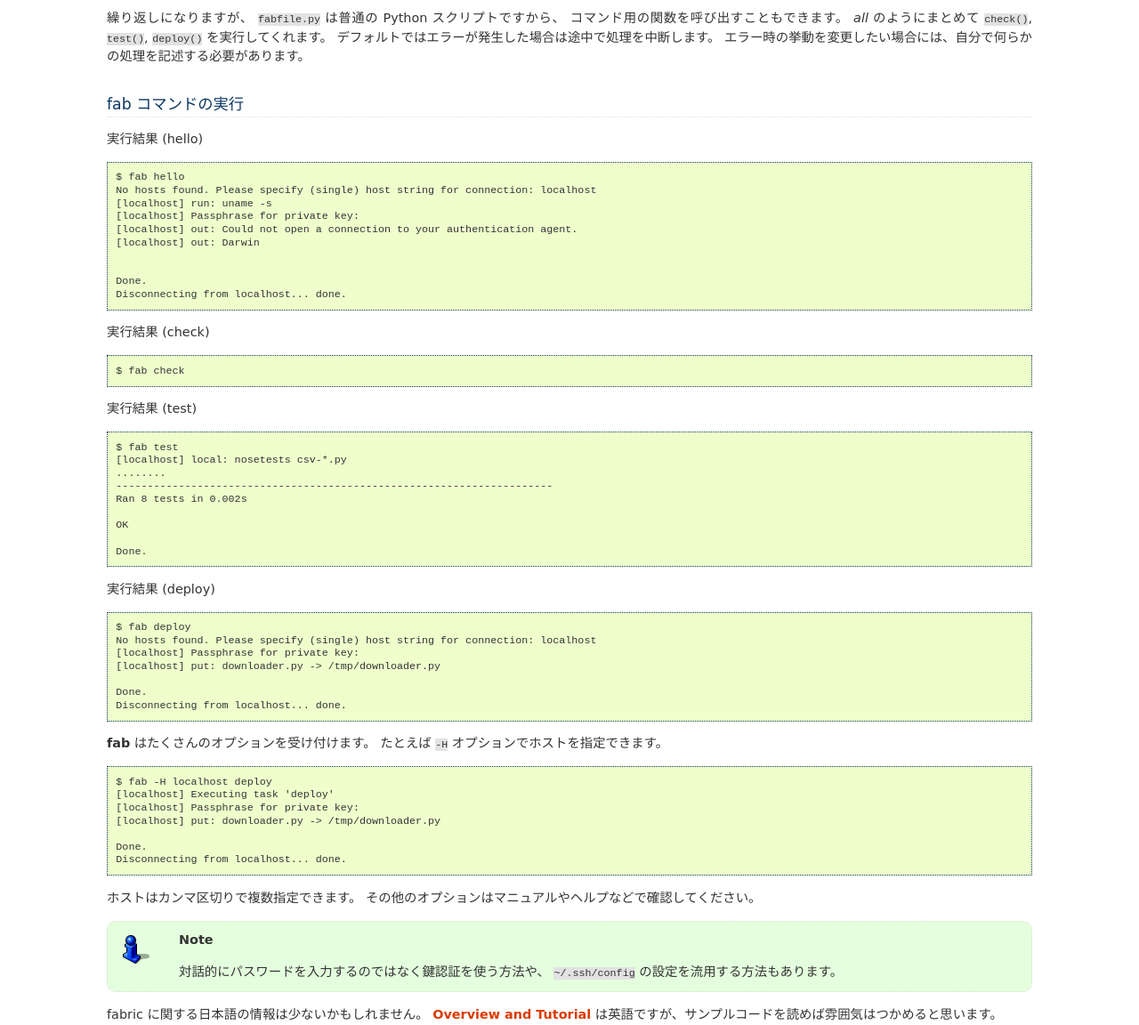
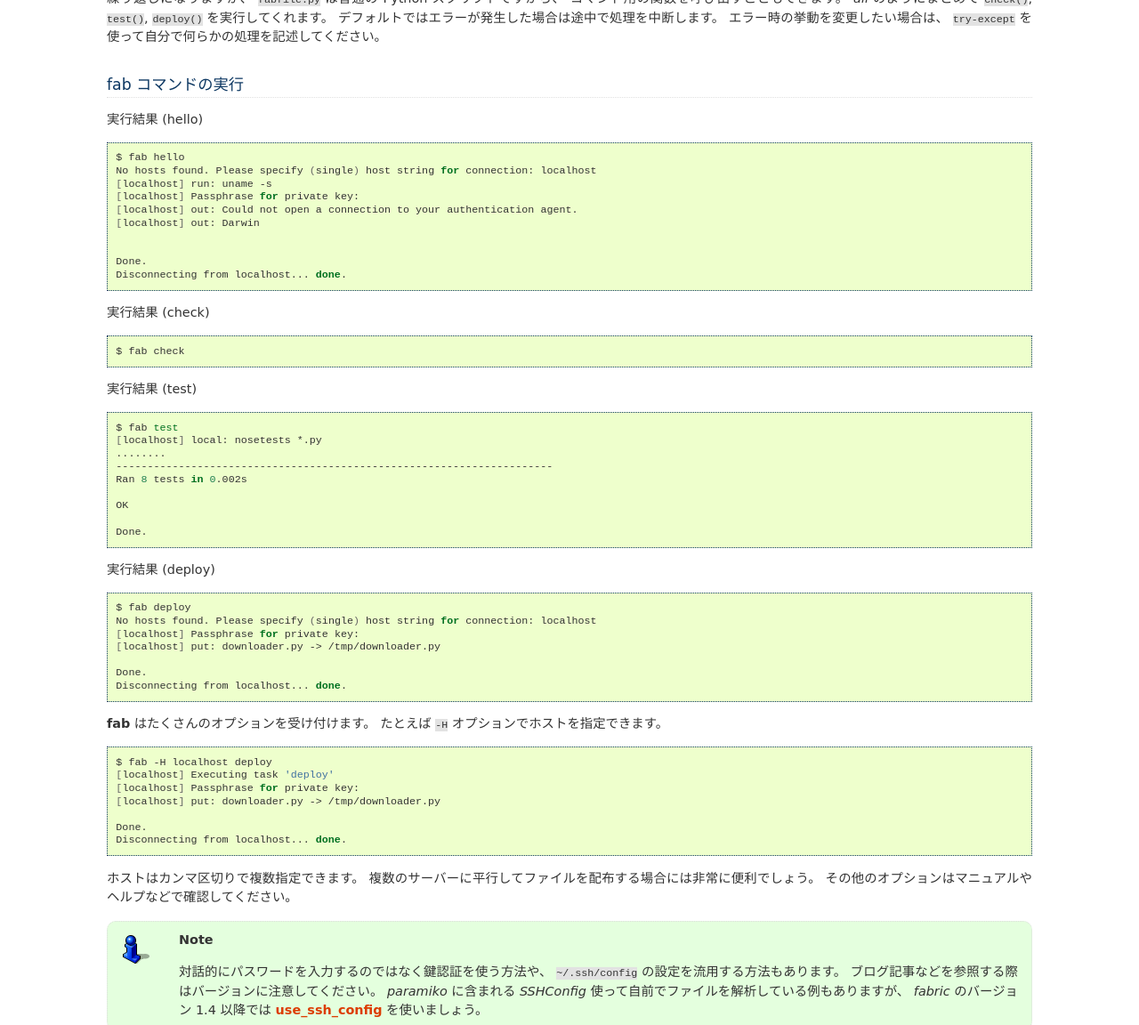
Before and after one commit to skitazaki/python-school-ja, a Sphinx documentation site: the page built from doc/cmdline/cmdline-6.txt, in a window 1280 px wide and 1400 px high, scrolled down 944 px, cut to the strip 248-1400 px from the top of the window. Shown: the whole strip at 89% size. Built offline with Sphinx 7.4.7, drawn with Linux system fonts in a browser that asks for light colours; some of the changed text lies outside the part shown.

Commit message:
Update command line example to connect remote server(s).

```diff
--- a/doc/cmdline/cmdline-6.txt
+++ b/doc/cmdline/cmdline-6.txt
@@ -1,41 +1,51 @@
 =============
 fabric を使う
 =============
+
 アプリケーションのデプロイやシステム管理を簡単に扱えるライブラリとして
 *fabric* があります。
 
 * `fabric`_ - docs.fabfile.org
 
-.. _fabric: http://docs.fabfile.org/en/1.3.3/index.html
+.. _fabric: http://www.fabfile.org/
 
 .. warning::
 
-    Python 2.5 以上が必要です。
-    CentOS 標準のものは Python 2.4 なので、自分で 2.5 / 2.6 / 2.7 のいずれかをインストールしてください。
-    Ubuntu や MacOSX Lion は Python 2.7 がインストールされているはずなので、
-    そのまま使い始められます。
+    Python 2.5 以上が必要で、まだ Python 3.x 系には対応していません。
+    CentOS 標準のものは Python 2.4 なので、自分で 2.7 をインストールしてください。
+    Ubuntu や MacOSX Lion は Python 2.7 がインストールされているはずなので、そのまま使い始められます。
+
+    Python 3.x 系への対応はこちらの Issue で確認できます。
+    依存する *paramiko* の Issue は Close されましたので、たまには確認してみましょう。
+
+    * `Python 3.3 support #1050`_
+
+.. _`Python 3.3 support #1050`: https://github.com/fabric/fabric/issues/1050
 
 fabric のインストール
 =====================
-:file:`requirements.txt` に *fabric* を追加し、 :command:`pip` でインストールします。 ::
 
-    $ source bin/activate
-    $ pip install -r requirements.txt
+Python 2.7 の環境を :command:`virtualenv` で作成し、
+:command:`pip` で *fabric* をインストールします。
 
-.. note::
+.. code-block:: bash
 
-    :file:`requirements.txt` に追加。 ::
+    $ virtualenv --distribute $HOME/.pyvenv/python-school-ja-py27
+    $ source $HOME/.pyvenv/python-school-ja-py27/bin/activate
+    $ pip install fabric
 
-        fabric
+:command:`fab` コマンドが使えるようになります。
 
-:command:`fab` というコマンドが使えるようになります。 ::
+.. code-block:: bash
 
     $ fab --version
-    Fabric 1.3.3
+    Fabric 1.8.3
+    Paramiko 1.12.4
 
 fabfile.py
 ==========
-`fabric` では :file:`fabfile.py` というファイルを使います。
+
+*fabric* では :file:`fabfile.py` というファイルを使います。
 :command:`make` における :file:`Makefile` のようなものです。
 
 :file:`fabfile.py` は通常の Python スクリプトですが、
@@ -59,11 +69,14 @@
 コマンド用の関数を呼び出すこともできます。
 *all* のようにまとめて ``check()``, ``test()``, ``deploy()`` を実行してくれます。
 デフォルトではエラーが発生した場合は途中で処理を中断します。
-エラー時の挙動を変更したい場合には、自分で何らかの処理を記述する必要があります。
+エラー時の挙動を変更したい場合は、 ``try-except`` を使って自分で何らかの処理を記述してください。
 
 fab コマンドの実行
 ==================
-実行結果 (hello) ::
+
+実行結果 (hello)
+
+.. code-block:: bash
 
     $ fab hello
     No hosts found. Please specify (single) host string for connection: localhost
@@ -76,14 +89,18 @@
     Done.
     Disconnecting from localhost... done.
 
-実行結果 (check) ::
+実行結果 (check)
+
+.. code-block:: bash
 
     $ fab check
 
-実行結果 (test) ::
+実行結果 (test)
+
+.. code-block:: bash
 
     $ fab test
-    [localhost] local: nosetests csv-*.py
+    [localhost] local: nosetests *.py
     ........
     ----------------------------------------------------------------------
     Ran 8 tests in 0.002s
@@ -92,7 +109,9 @@
 
     Done.
 
-実行結果 (deploy) ::
+実行結果 (deploy)
+
+.. code-block:: bash
 
     $ fab deploy
     No hosts found. Please specify (single) host string for connection: localhost
@@ -103,7 +122,9 @@
     Disconnecting from localhost... done.
 
 :command:`fab` はたくさんのオプションを受け付けます。
-たとえば ``-H`` オプションでホストを指定できます。 ::
+たとえば ``-H`` オプションでホストを指定できます。
+
+.. code-block:: bash
 
     $ fab -H localhost deploy
     [localhost] Executing task 'deploy'
@@ -114,17 +135,23 @@
     Disconnecting from localhost... done.
 
 ホストはカンマ区切りで複数指定できます。
+複数のサーバーに平行してファイルを配布する場合には非常に便利でしょう。
 その他のオプションはマニュアルやヘルプなどで確認してください。
 
 .. note::
 
     対話的にパスワードを入力するのではなく鍵認証を使う方法や、
     :file:`~/.ssh/config` の設定を流用する方法もあります。
+    ブログ記事などを参照する際はバージョンに注意してください。
+    *paramiko* に含まれる `SSHConfig` 使って自前でファイルを解析している例もありますが、
+    *fabric* のバージョン 1.4 以降では `use_ssh_config`_ を使いましょう。
+
+.. _`use_ssh_config`: http://docs.fabfile.org/en/1.8/usage/env.html#use-ssh-config
 
 fabric に関する日本語の情報は少ないかもしれません。
 `Overview and Tutorial`_ は英語ですが、サンプルコードを読めば雰囲気はつかめると思います。
 
-.. _Overview and Tutorial: http://docs.fabfile.org/en/1.3.3/tutorial.html
+.. _Overview and Tutorial: http://docs.fabfile.org/en/1.8/tutorial.html
 
 また、github のようなサイトで検索すると使用例が見つかります。
 
@@ -132,6 +159,13 @@
 
 .. _fabfile.py で検索: https://github.com/search?q=fabfile.py
 
+より簡単に使い始めるには `Ansible`_ も検討してみてください。
+
+.. _`Ansible`: http://www.ansible.com/home
+
 宿題
 ====
-日々のルーティンワークを fabric で自動化しましょう。
+
+1. *fabric* を使って複数の Linux マシンに :file:`.bashrc` を配布してみましょう。
+2. リモートにある Linux マシンに、同じ構成でスクリプト群を配布してみましょう。
+3. リモートにある Linux マシンで、Python の最新バージョンをソースコードからコンパイルさせてみましょう。
```
Also changed, not shown: doc/cmdline/cmdline-5.txt (+19 -24 lines), 2 other files.
